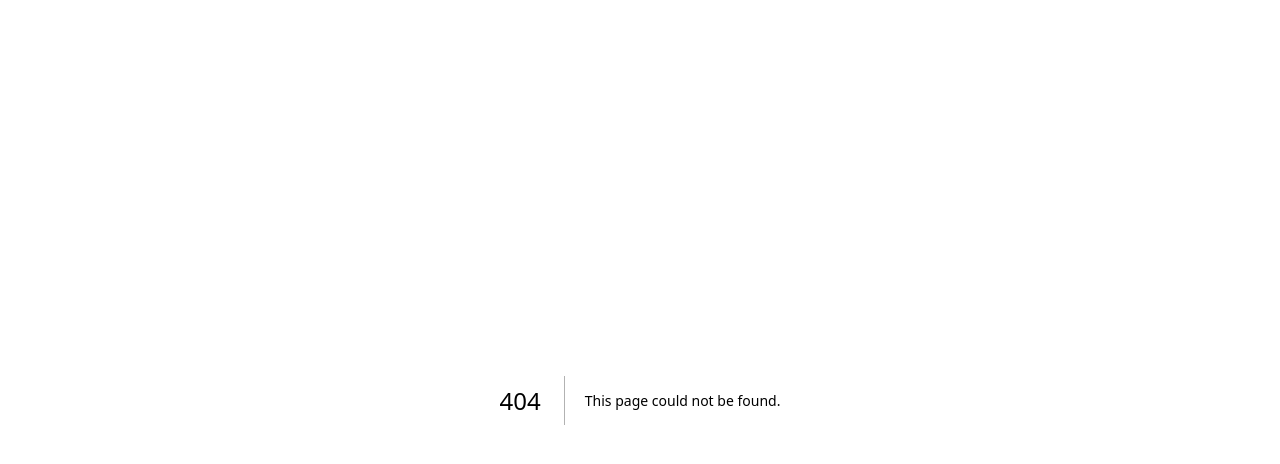
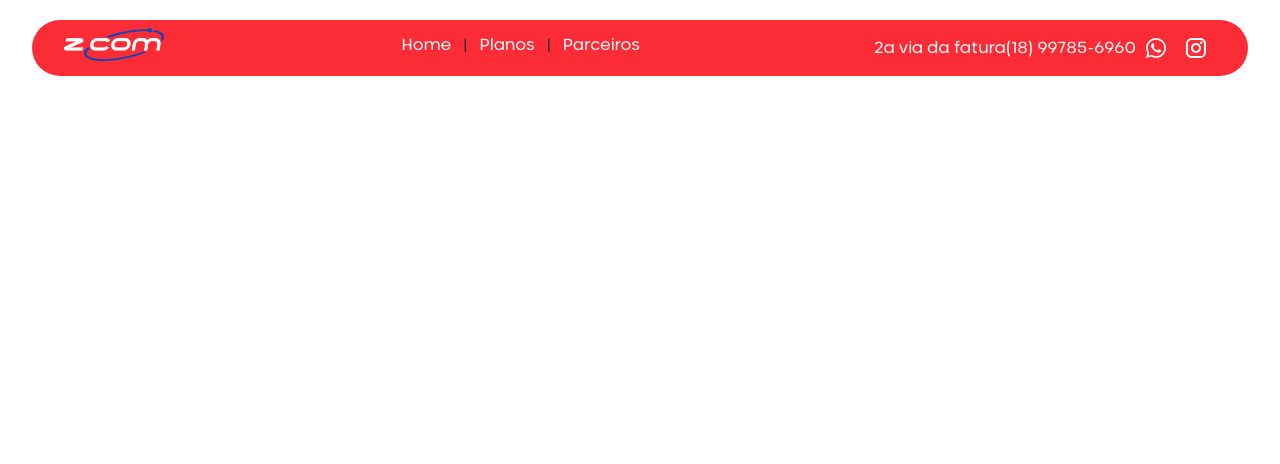
Before and after one commit to caetanojpo/zcom-provider, a Next.js app: page /em-dev-dos-crias in a window 1280 px wide. Before the commit this address had no page. Shown: the top 464 px of the page. Built offline with nearby package versions, Linux system fonts and the light colour scheme.

Commit message:
Navbar firs draft & Adding variants to Icon and SocialIconButton components

```diff
--- /dev/null
+++ b/src/app/em-dev-dos-crias/layout.tsx
@@ -0,0 +1,21 @@
+import '../globals.css';
+import { neometric } from '@/data/fonts.data';
+import Script from 'next/script';
+import { organizationSchemaConfig } from '@/config/organizationSchema.config';
+
+export { metadataConfig } from '@/config/metadata.config';
+
+export default function RootLayoutDev({ children }: { children: React.ReactNode }) {
+  return (
+    <html lang="pt-br" className={`${neometric.variable}`}>
+      <head>
+        <Script
+          id="zcom-schema"
+          type="application/ld+json"
+          dangerouslySetInnerHTML={{ __html: JSON.stringify(organizationSchemaConfig) }}
+        />
+      </head>
+      <body className="font-sans antialiased bg-background text-foreground">{children}</body>
+    </html>
+  );
+}
--- /dev/null
+++ b/src/app/em-dev-dos-crias/page.tsx
@@ -0,0 +1,69 @@
+import { IMAGE_SRC } from '@/data/imageSrc.data';
+import Image from 'next/image';
+import { NAVBAR_COPYWRITING } from '@/data/copywriting/navbar.data';
+import { socialMediaLinks } from '@/data/links.data';
+import SocialIconButton from '@/components/atoms/buttons/SocialIconButton';
+
+export default function HomeDev() {
+  return (
+    // <main className="relative w-dvw h-dvh overflow-hidden text-white flex flex-col xl:flex-row items-center xl:items-start">
+    //   <div
+    //     aria-hidden
+    //     className={cn(
+    //       'absolute pointer-events-none z-10 bg-construction_bg bg-no-repeat bg-center bg-contain',
+    //       'bottom-[-200px] left-[-100px] w-[120%] h-[420px]',
+    //       'md:bottom-[-300px] md:left-[-200px] md:h-[600px]',
+    //       'xl:bottom-[-500px] xl:left-[-650px] xl:h-[900px]',
+    //     )}
+    //   />
+    //   <div className="absolute inset-0 bg-gradient-to-b xl:bg-gradient-to-br from-dark to-zcom" />
+    //
+    //   <DarkOverlay />
+    //
+    // </main>
+    <NavBar />
+  );
+}
+
+function NavBar() {
+  return (
+    <div className="flex w-[95%] pl-8 pr-8 pt-2 pb-2 rounded-full bg-red-500 ml-auto mr-auto mt-5">
+      <div className="flex-1">
+        <div className="flex items-center justify-between">
+          <Image
+            src={IMAGE_SRC.navBar.logo}
+            alt={NAVBAR_COPYWRITING.logoAlt}
+            width={100}
+            height={100}
+            priority={true}
+            quality={100}
+          />
+          <div className="flex items-center justify-between gap-3">
+            <div className="text-white">Home</div>
+            <span className="text-dark">|</span>
+            <div className="text-white">Planos</div>
+            <span className="text-dark">|</span>
+            <div className="text-white">Parceiros</div>
+          </div>
+        </div>
+      </div>
+      <div className="flex-1">
+        <div className="flex items-center justify-end">
+          <div className="text-white">2a via da fatura</div>
+          <div className="text-white">(18) 99785-6960</div>
+          {socialMediaLinks.map((item, index) => (
+            <SocialIconButton
+              key={index}
+              name={item.title}
+              target={item.target}
+              icon={item.icon}
+              link={item.link}
+              variant="white"
+              size="sm"
+            />
+          ))}
+        </div>
+      </div>
+    </div>
+  );
+}
--- a/src/app/page.tsx
+++ b/src/app/page.tsx
@@ -36,7 +36,7 @@ export default function Home() {
       </section>
       <section className="w-full h-[50dvh] xl:h-dvh z-20 flex flex-col items-center justify-center gap-6 px-6 md:px-12 xl:px-32 2xl:px-64">
         <div className="relative w-full h-fit flex items-center justify-center xl:justify-start">
-          <Icon icon={AlertTriangle} className="w-16 h-16 xl:w-32 xl:h-32 text-zcom" aria-hidden />
+          <Icon icon={AlertTriangle} size="xl" variant="default" aria-hidden />
         </div>
 
         <div className="w-full max-w-3xl text-center xl:text-left">
--- a/src/components/atoms/buttons/SocialIconButton.tsx
+++ b/src/components/atoms/buttons/SocialIconButton.tsx
@@ -1,5 +1,5 @@
 import Link from 'next/link';
-import { Icon } from '@/components/atoms/icons/Icon';
+import { Icon, IconProps } from '@/components/atoms/icons/Icon';
 import { CircleQuestionMark } from 'lucide-react';
 import { SVGIcon } from '@/types/svg';
 
@@ -7,10 +7,10 @@ type SocialIconButtonProps = {
   name?: string;
   link: string;
   target?: string;
-  icon?: SVGIcon | null;
-};
+  icon?: SVGIcon;
+} & Omit<IconProps, 'icon'>;
 
-function SocialIconButton({ name, link, target, icon = null }: SocialIconButtonProps) {
+function SocialIconButton({ name, link, target, icon, variant, size }: SocialIconButtonProps) {
   const label = name ? `${name} — abre em nova aba` : 'Abrir link externo';
 
   return (
@@ -21,11 +21,7 @@ function SocialIconButton({ name, link, target, icon = null }: SocialIconButtonP
       aria-label={label}
       className="inline-flex items-center justify-center rounded-full p-2 transition-transform hover:scale-105 focus:outline-none focus-visible:ring-2 focus-visible:ring-offset-2 focus-visible:ring-zcom"
     >
-      <Icon
-        icon={icon ?? CircleQuestionMark}
-        className="w-10 h-10 text-zcom hover:text-white"
-        aria-hidden={false}
-      />
+      <Icon icon={icon ?? CircleQuestionMark} variant={variant} size={size} aria-hidden={false} />
     </Link>
   );
 }
--- a/src/components/atoms/icons/Icon.tsx
+++ b/src/components/atoms/icons/Icon.tsx
@@ -1,16 +1,37 @@
-import React from 'react';
-import { SVGIcon } from '@/types/svg';
+import * as React from 'react';
+import { cva, type VariantProps } from 'class-variance-authority';
+import type { SVGIcon } from '@/types/svg';
 
-export interface IconProps extends React.SVGProps<SVGSVGElement> {
+export const iconVariants = cva('inline-block select-none', {
+  variants: {
+    size: {
+      sm: 'w-6 h-6',
+      md: 'w-10 h-10',
+      lg: 'w-12 h-12',
+      xl: 'w-16 h-16 xl:w-32 xl:h-32',
+    },
+    variant: {
+      default: 'text-zcom hover:text-white',
+      white: 'text-white hover:text-zcom',
+    },
+  },
+  defaultVariants: {
+    variant: 'default',
+    size: 'md',
+  },
+});
+
+export interface IconProps
+  extends Omit<React.SVGProps<SVGSVGElement>, 'className' | 'style' | 'width' | 'height' | 'color'>,
+    VariantProps<typeof iconVariants> {
   icon: SVGIcon;
-  sizePx?: number;
   decorative?: boolean;
 }
 
 export const Icon: React.FC<IconProps> = ({
   icon: IconSVG,
-  className = '',
-  sizePx,
+  variant,
+  size,
   decorative = true,
   ...props
 }) => {
@@ -20,10 +41,9 @@ export const Icon: React.FC<IconProps> = ({
     <IconSVG
       data-testid="icon"
       {...props}
-      className={`inline-block align-middle ${className}`}
-      style={sizePx ? { width: sizePx, height: sizePx, ...props.style } : props.style}
       aria-hidden={ariaHidden}
       focusable="false"
+      className={iconVariants({ variant, size })}
     />
   );
 };
--- /dev/null
+++ b/src/data/copywriting/navbar.data.ts
@@ -0,0 +1,3 @@
+export const NAVBAR_COPYWRITING = {
+  logoAlt: 'Logo da empresa ZCOM',
+};
--- a/src/data/imageSrc.data.ts
+++ b/src/data/imageSrc.data.ts
@@ -2,4 +2,7 @@ export const IMAGE_SRC = {
   constructionPage: {
     underConstructionSign: '/images/construction/under-construction-sign.png',
   },
+  navBar: {
+    logo: '/images/logo.png',
+  },
 };
```
Also changed, not shown: 1 other file (tests, documents, lock files or other folders).
